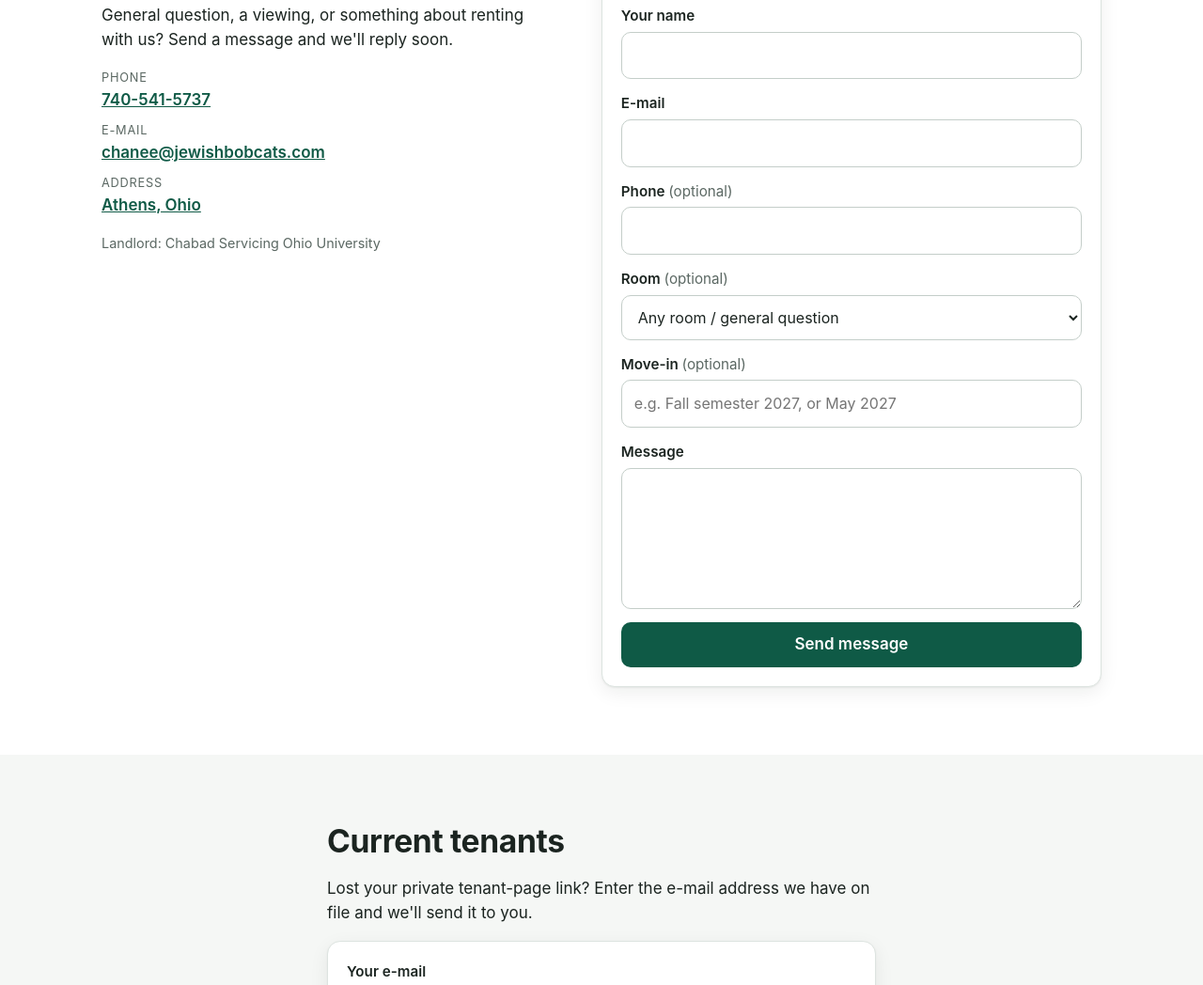
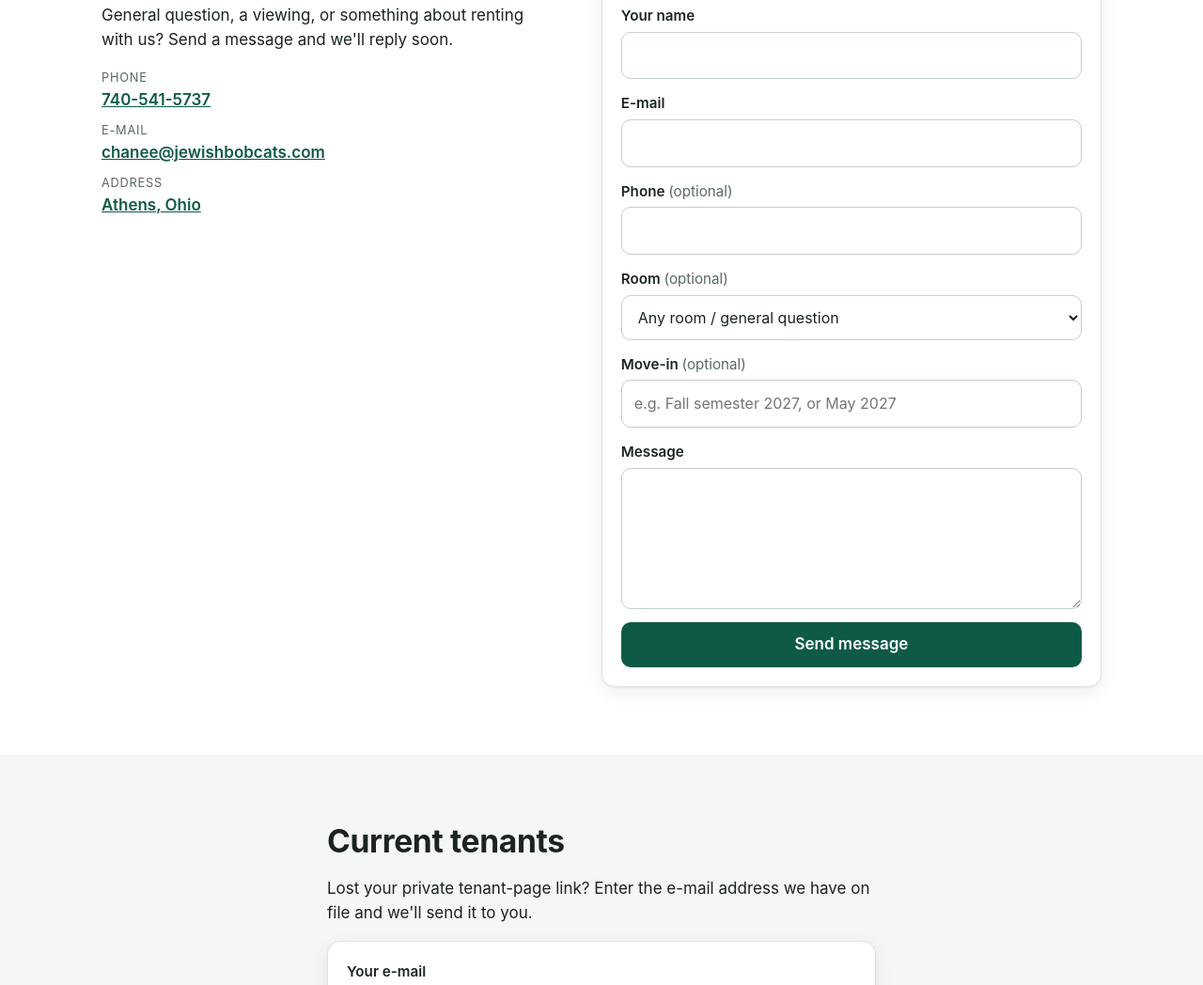
Before and after one commit to rabbi-svg/collegequarters, a plain HTML site: page index.html in a window 1280 px wide. Shown: the part 1498-2546 px from the top of the page at 94% size. Drawn offline with Linux system fonts and the light colour scheme; no server answers.

Commit message:
Update index.html

```diff
--- a/index.html
+++ b/index.html
@@ -144,7 +144,6 @@
             <li data-contact="email" hidden><span class="label" data-w="contact.emailLabel">E-mail</span> <a href="#"></a></li>
             <li data-contact="address" hidden><span class="label" data-w="contact.addressLabel">Address</span> <a href="#" target="_blank" rel="noopener"></a></li>
           </ul>
-          <p class="muted small" data-contact="landlord-line"><span data-w="contact.landlordLabel">Landlord:</span> <span data-contact="landlord">Chabad Servicing Ohio University</span></p>
         </div>
 
         <form class="card form" id="contact-form" data-form="inquiry" novalidate>
```
